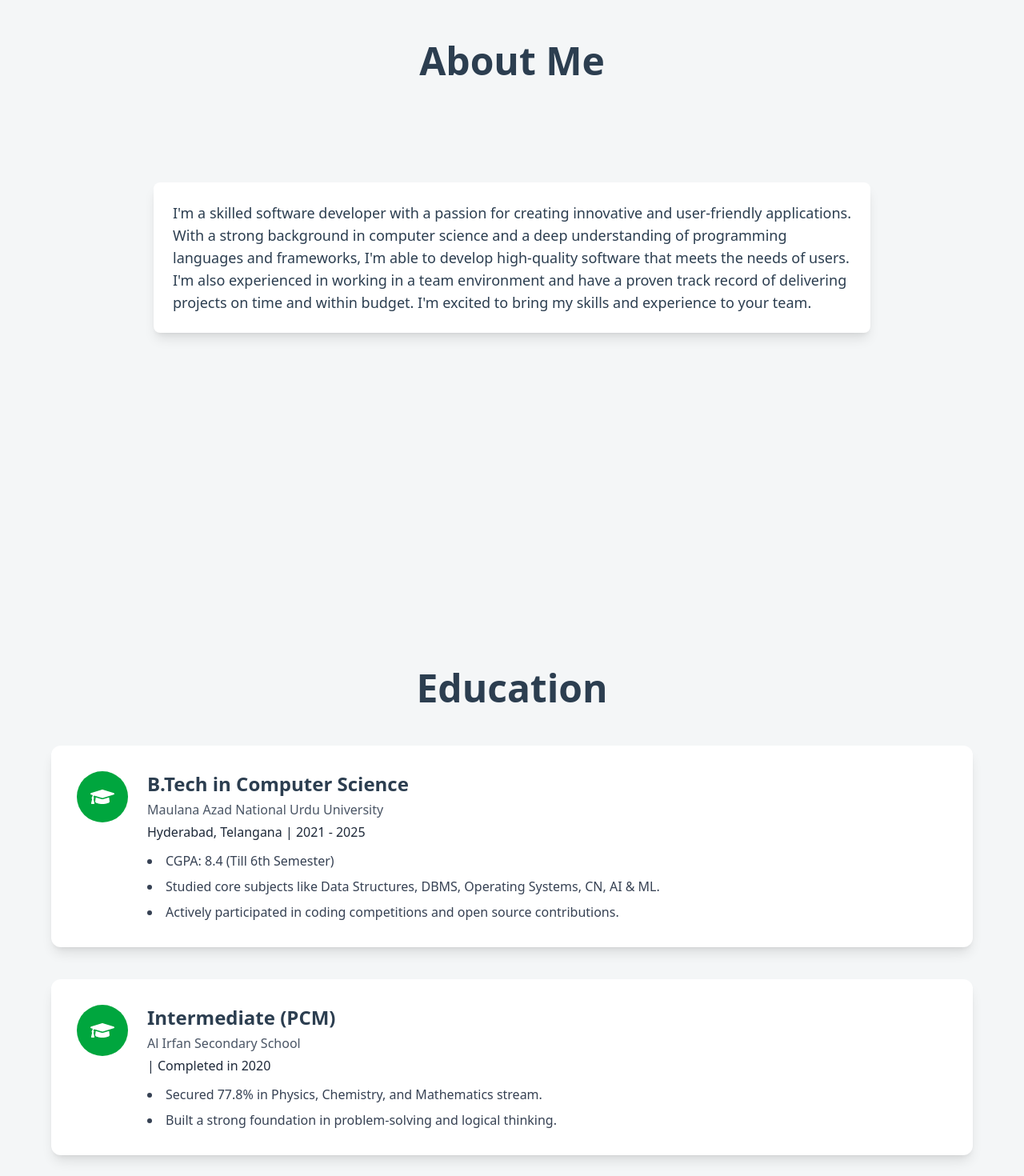
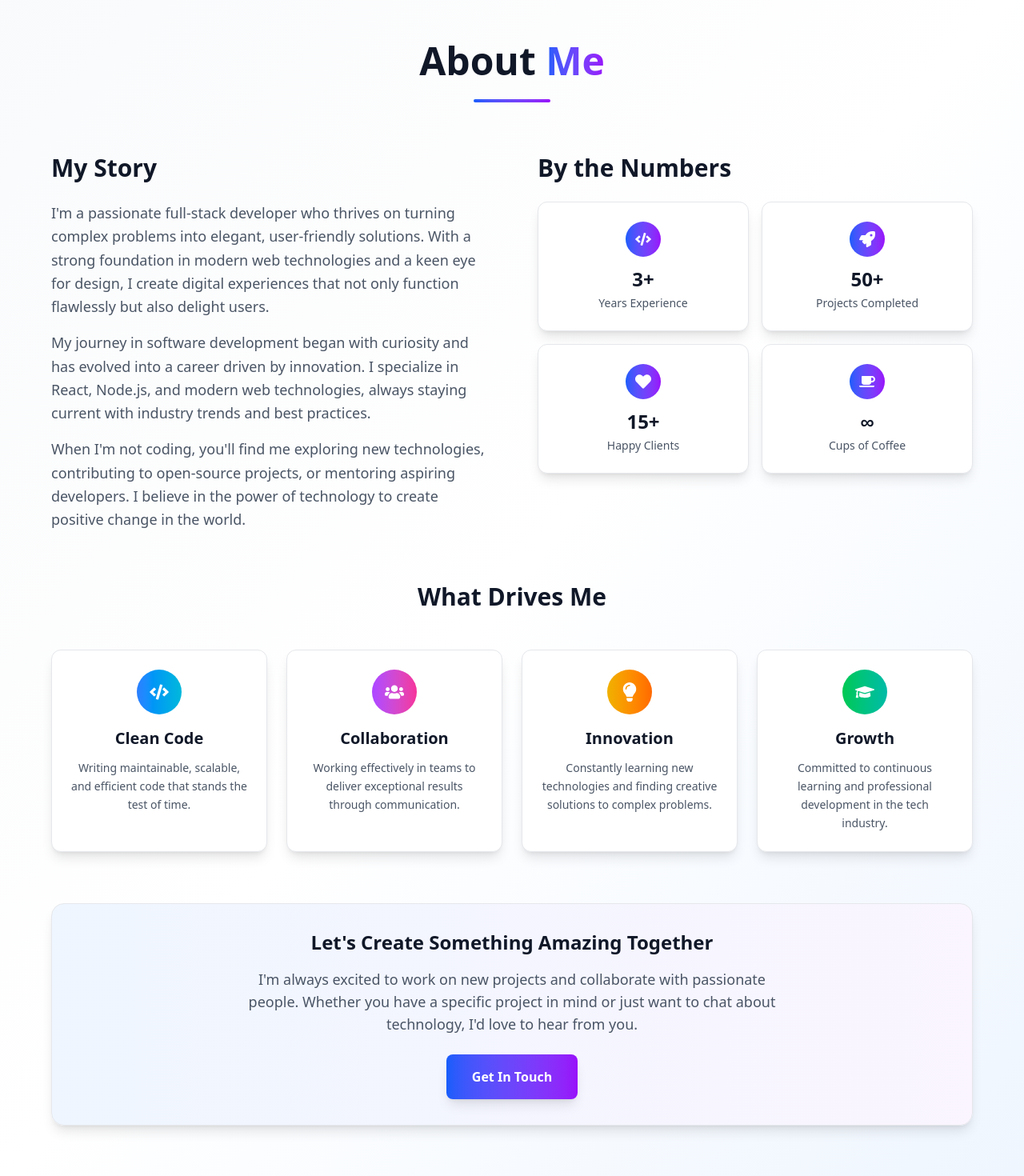
Before and after one commit to ezio421511/portfolio-front-lee, a React (Vite) app: page / in a window 1280 px wide. Shown: the part 940-2410 px from the top of the page at 80% size. Built offline with nearby package versions, Linux system fonts and the light colour scheme.

Commit message:
update the about section

```diff
--- a/src/components/About.jsx
+++ b/src/components/About.jsx
@@ -1,43 +1,311 @@
-import React from "react";
-import { motion } from "framer-motion";
+import React, { useRef } from "react";
+import { motion, useInView } from "framer-motion";
+import {
+  FaCode,
+  FaUsers,
+  FaLightbulb,
+  FaGraduationCap,
+  FaAward,
+  FaCoffee,
+  FaHeart,
+  FaRocket
+} from "react-icons/fa";
 import { useDarkMode } from "../DarkModeContext";
 
 const About = () => {
-  const { darkMode } = useDarkMode(); // Use the dark mode state
+  const { darkMode } = useDarkMode();
+  const ref = useRef(null);
+  const isInView = useInView(ref, { once: true, threshold: 0.1 });
+
+  const containerVariants = {
+    hidden: { opacity: 0 },
+    visible: {
+      opacity: 1,
+      transition: {
+        duration: 0.6,
+        staggerChildren: 0.2,
+      },
+    },
+  };
+
+  const itemVariants = {
+    hidden: { opacity: 0, y: 30 },
+    visible: {
+      opacity: 1,
+      y: 0,
+      transition: {
+        duration: 0.6,
+        ease: "easeOut",
+      },
+    },
+  };
+
+  const cardVariants = {
+    hidden: { opacity: 0, scale: 0.8 },
+    visible: {
+      opacity: 1,
+      scale: 1,
+      transition: {
+        duration: 0.5,
+        ease: "easeOut",
+      },
+    },
+  };
+
+  const stats = [
+    { number: "3+", label: "Years Experience", icon: FaCode },
+    { number: "50+", label: "Projects Completed", icon: FaRocket },
+    { number: "15+", label: "Happy Clients", icon: FaHeart },
+    { number: "∞", label: "Cups of Coffee", icon: FaCoffee },
+  ];
+
+  const values = [
+    {
+      icon: FaCode,
+      title: "Clean Code",
+      description: "Writing maintainable, scalable, and efficient code that stands the test of time.",
+      color: "from-blue-500 to-cyan-500",
+    },
+    {
+      icon: FaUsers,
+      title: "Collaboration",
+      description: "Working effectively in teams to deliver exceptional results through communication.",
+      color: "from-purple-500 to-pink-500",
+    },
+    {
+      icon: FaLightbulb,
+      title: "Innovation",
+      description: "Constantly learning new technologies and finding creative solutions to complex problems.",
+      color: "from-yellow-500 to-orange-500",
+    },
+    {
+      icon: FaGraduationCap,
+      title: "Growth",
+      description: "Committed to continuous learning and professional development in the tech industry.",
+      color: "from-green-500 to-teal-500",
+    },
+  ];
 
   return (
     <section
       id="about"
-      className={`min-h-screen ${
-        darkMode ? "bg-[#1A2238] text-[#E0E0E0]" : "bg-[#F4F6F7] text-[#2C3E50]"
+      ref={ref}
+      className={`min-h-screen py-20 transition-colors duration-500 ${
+        darkMode
+          ? "bg-gradient-to-br from-gray-900 via-gray-800 to-gray-900"
+          : "bg-gradient-to-br from-gray-50 via-white to-blue-50"
       }`}
     >
-      <motion.h2
-        initial={{ opacity: 0, y: -20 }}
-        animate={{ opacity: 1, y: 0 }}
-        transition={{ duration: 0.8 }}
-        className="text-4xl md:text-5xl font-bold text-center mb-12 py-20 "
-      >
-        About Me
-      </motion.h2>
-      <motion.p
-        initial={{ opacity: 0, y: 10 }}
-        animate={{ opacity: 1, y: 0 }}
-        transition={{ duration: 1, delay: 0.4 }}
-        className={`text-lg md:text-left max-w-4xl mx-auto p-6 rounded-lg shadow-lg transition-all ${
-          darkMode
-            ? "bg-[#27374D] text-[#E0E0E0]" // Dark mode: Dark background, light text
-            : "bg-[#FFFFFF] text-[#2C3E50]" // Light mode: White background, dark text
-        }`}
-      >
-        I'm a skilled software developer with a passion for creating innovative
-        and user-friendly applications. With a strong background in computer
-        science and a deep understanding of programming languages and
-        frameworks, I'm able to develop high-quality software that meets the
-        needs of users. I'm also experienced in working in a team environment
-        and have a proven track record of delivering projects on time and within
-        budget. I'm excited to bring my skills and experience to your team.
-      </motion.p>
+      <div className="container mx-auto px-6 lg:px-12">
+        <motion.div
+          variants={containerVariants}
+          initial="hidden"
+          animate={isInView ? "visible" : "hidden"}
+          className="max-w-6xl mx-auto"
+        >
+          {/* Section Header */}
+          <motion.div variants={itemVariants} className="text-center mb-16">
+            <motion.h2
+              className={`text-4xl lg:text-5xl font-bold mb-6 ${
+                darkMode ? "text-white" : "text-gray-900"
+              }`}
+            >
+              About{" "}
+              <span className="bg-gradient-to-r from-blue-600 to-purple-600 bg-clip-text text-transparent">
+                Me
+              </span>
+            </motion.h2>
+            <motion.div
+              className="w-24 h-1 bg-gradient-to-r from-blue-600 to-purple-600 mx-auto rounded-full"
+              initial={{ width: 0 }}
+              animate={isInView ? { width: 96 } : { width: 0 }}
+              transition={{ duration: 0.8, delay: 0.5 }}
+            />
+          </motion.div>
+
+          {/* Main Content Grid */}
+          <div className="grid lg:grid-cols-2 gap-12 lg:gap-16 mb-16">
+            {/* Story Section */}
+            <motion.div variants={itemVariants} className="space-y-6">
+              <h3
+                className={`text-2xl lg:text-3xl font-bold mb-6 ${
+                  darkMode ? "text-white" : "text-gray-900"
+                }`}
+              >
+                My Story
+              </h3>
+              <div className="space-y-4">
+                <p
+                  className={`text-lg leading-relaxed ${
+                    darkMode ? "text-gray-300" : "text-gray-600"
+                  }`}
+                >
+                  I'm a passionate full-stack developer who thrives on turning complex problems
+                  into elegant, user-friendly solutions. With a strong foundation in modern web
+                  technologies and a keen eye for design, I create digital experiences that not
+                  only function flawlessly but also delight users.
+                </p>
+                <p
+                  className={`text-lg leading-relaxed ${
+                    darkMode ? "text-gray-300" : "text-gray-600"
+                  }`}
+                >
+                  My journey in software development began with curiosity and has evolved into
+                  a career driven by innovation. I specialize in React, Node.js, and modern
+                  web technologies, always staying current with industry trends and best practices.
+                </p>
+                <p
+                  className={`text-lg leading-relaxed ${
+                    darkMode ? "text-gray-300" : "text-gray-600"
+                  }`}
+                >
+                  When I'm not coding, you'll find me exploring new technologies, contributing
+                  to open-source projects, or mentoring aspiring developers. I believe in the
+                  power of technology to create positive change in the world.
+                </p>
+              </div>
+            </motion.div>
+
+            {/* Stats Section */}
+            <motion.div variants={itemVariants} className="space-y-6">
+              <h3
+                className={`text-2xl lg:text-3xl font-bold mb-6 ${
+                  darkMode ? "text-white" : "text-gray-900"
+                }`}
+              >
+                By the Numbers
+              </h3>
+              <div className="grid grid-cols-2 gap-4">
+                {stats.map((stat, index) => (
+                  <motion.div
+                    key={index}
+                    variants={cardVariants}
+                    whileHover={{ scale: 1.05, y: -5 }}
+                    className={`p-6 rounded-xl shadow-lg transition-all duration-300 ${
+                      darkMode
+                        ? "bg-gray-800 border border-gray-700"
+                        : "bg-white border border-gray-200"
+                    }`}
+                  >
+                    <div className="flex flex-col items-center text-center">
+                      <div className="p-3 rounded-full bg-gradient-to-r from-blue-600 to-purple-600 text-white mb-3">
+                        <stat.icon size={20} />
+                      </div>
+                      <div
+                        className={`text-2xl font-bold mb-1 ${
+                          darkMode ? "text-white" : "text-gray-900"
+                        }`}
+                      >
+                        {stat.number}
+                      </div>
+                      <div
+                        className={`text-sm font-medium ${
+                          darkMode ? "text-gray-400" : "text-gray-600"
+                        }`}
+                      >
+                        {stat.label}
+                      </div>
+                    </div>
+                  </motion.div>
+                ))}
+              </div>
+            </motion.div>
+          </div>
+
+          {/* Values Section */}
+          <motion.div variants={itemVariants} className="mb-16">
+            <h3
+              className={`text-2xl lg:text-3xl font-bold text-center mb-12 ${
+                darkMode ? "text-white" : "text-gray-900"
+              }`}
+            >
+              What Drives Me
+            </h3>
+            <div className="grid md:grid-cols-2 lg:grid-cols-4 gap-6">
+              {values.map((value, index) => (
+                <motion.div
+                  key={index}
+                  variants={cardVariants}
+                  whileHover={{
+                    scale: 1.03,
+                    y: -8,
+                    transition: { duration: 0.2 }
+                  }}
+                  className={`p-6 rounded-xl shadow-lg transition-all duration-300 ${
+                    darkMode
+                      ? "bg-gray-800 border border-gray-700 hover:border-gray-600"
+                      : "bg-white border border-gray-200 hover:border-gray-300"
+                  }`}
+                >
+                  <div className="text-center">
+                    <div className={`inline-flex p-4 rounded-full bg-gradient-to-r ${value.color} text-white mb-4`}>
+                      <value.icon size={24} />
+                    </div>
+                    <h4
+                      className={`text-xl font-bold mb-3 ${
+                        darkMode ? "text-white" : "text-gray-900"
+                      }`}
+                    >
+                      {value.title}
+                    </h4>
+                    <p
+                      className={`text-sm leading-relaxed ${
+                        darkMode ? "text-gray-400" : "text-gray-600"
+                      }`}
+                    >
+                      {value.description}
+                    </p>
+                  </div>
+                </motion.div>
+              ))}
+            </div>
+          </motion.div>
+
+          {/* Call to Action */}
+          <motion.div
+            variants={itemVariants}
+            className="text-center"
+          >
+            <div
+              className={`p-8 rounded-2xl shadow-lg ${
+                darkMode
+                  ? "bg-gradient-to-r from-gray-800 to-gray-700 border border-gray-600"
+                  : "bg-gradient-to-r from-blue-50 to-purple-50 border border-gray-200"
+              }`}
+            >
+              <h3
+                className={`text-2xl font-bold mb-4 ${
+                  darkMode ? "text-white" : "text-gray-900"
+                }`}
+              >
+                Let's Create Something Amazing Together
+              </h3>
+              <p
+                className={`text-lg mb-6 max-w-2xl mx-auto ${
+                  darkMode ? "text-gray-300" : "text-gray-600"
+                }`}
+              >
+                I'm always excited to work on new projects and collaborate with
+                passionate people. Whether you have a specific project in mind or
+                just want to chat about technology, I'd love to hear from you.
+              </p>
+              <motion.button
+                className="px-8 py-4 bg-gradient-to-r from-blue-600 to-purple-600 text-white font-semibold rounded-lg shadow-lg hover:shadow-xl transition-shadow duration-300"
+                whileHover={{ scale: 1.05, y: -2 }}
+                whileTap={{ scale: 0.95 }}
+                onClick={() => {
+                  const contactSection = document.getElementById('contact');
+                  if (contactSection) {
+                    contactSection.scrollIntoView({ behavior: 'smooth' });
+                  }
+                }}
+              >
+                Get In Touch
+              </motion.button>
+            </div>
+          </motion.div>
+        </motion.div>
+      </div>
     </section>
   );
 };
--- a/src/components/UpperSection.jsx
+++ b/src/components/UpperSection.jsx
@@ -225,7 +225,7 @@ const UpperSection = () => {
       </div>
 
       {/* Dark mode toggle */}
-      <motion.button
+      {/* <motion.button
         initial={{ opacity: 0, scale: 0 }}
         animate={{ opacity: 1, scale: 1 }}
         transition={{ delay: 1, duration: 0.5 }}
@@ -239,7 +239,7 @@ const UpperSection = () => {
         whileTap={{ scale: 0.9 }}
       >
         {darkMode ? <FaSun size={20} /> : <FaMoon size={20} />}
-      </motion.button>
+      </motion.button> */}
 
       <motion.div
         variants={containerVariants}
```
